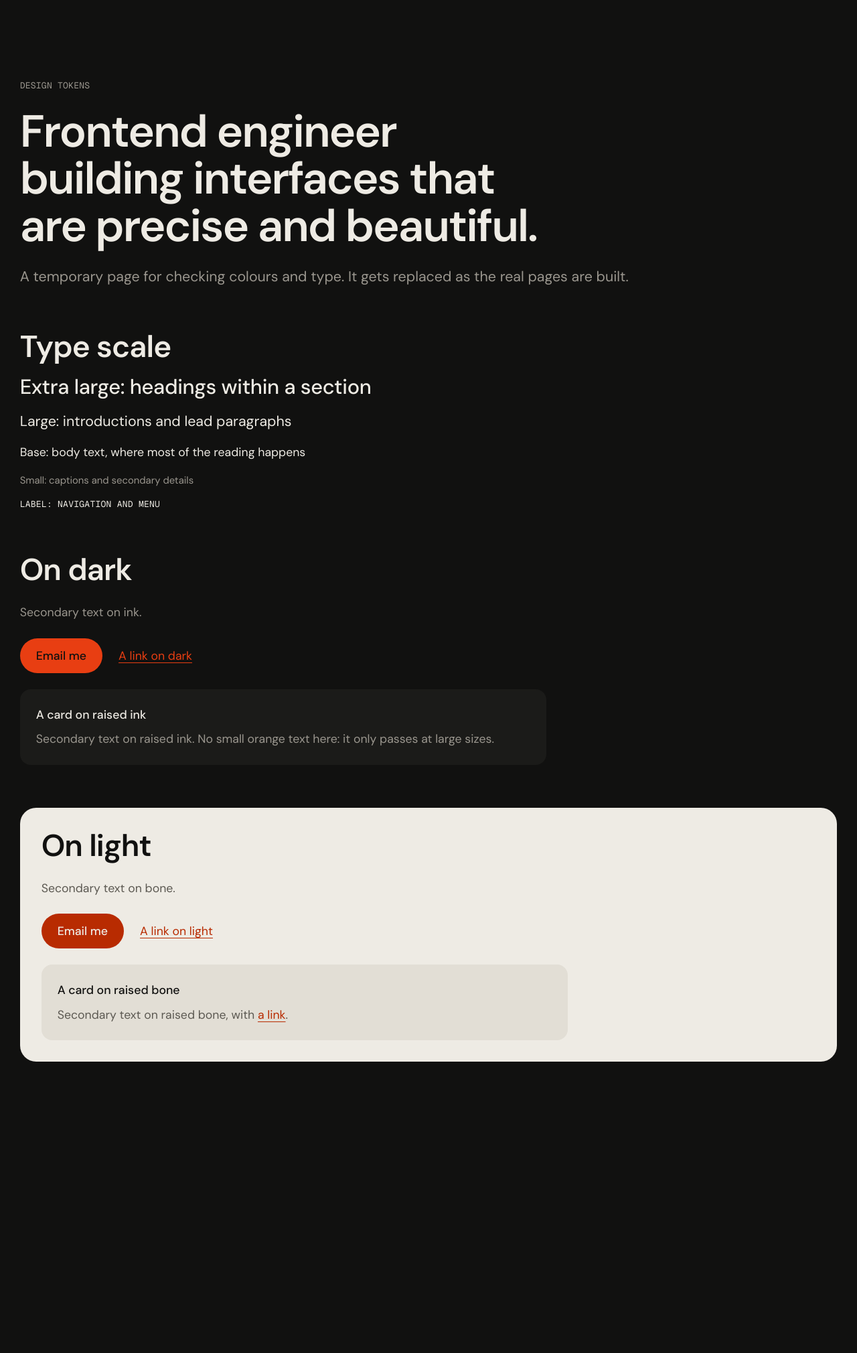
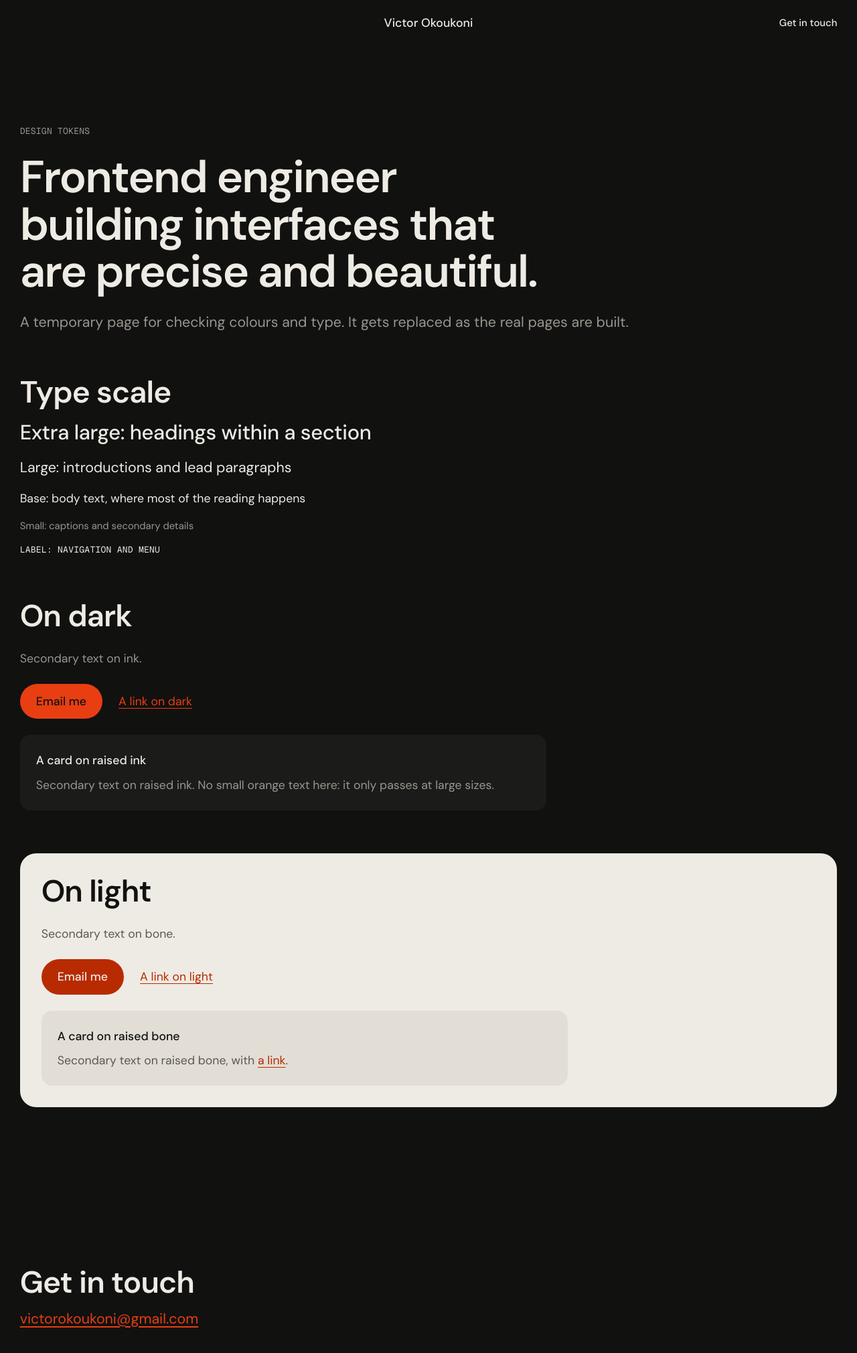
Before and after one commit to VinnyKouks/portfolio, a Next.js app: page / in a window 1280 px wide. Shown: the top 2020 px of the page at 67% size. Before the commit the page ends 1704 px from the top, so only its background shows below. Built offline with nearby package versions, Linux system fonts and the light colour scheme.

Commit message:
feat: add skip link, site header and footer placeholder

```diff
--- a/src/app/layout.tsx
+++ b/src/app/layout.tsx
@@ -1,5 +1,8 @@
 import type { Metadata, Viewport } from "next";
 import { DM_Sans, Geist_Mono } from "next/font/google";
+import { SiteFooter } from "@/components/layout/site-footer";
+import { SiteHeader } from "@/components/layout/site-header";
+import { SkipLink } from "@/components/layout/skip-link";
 
 import "@/styles/globals.css";
 
@@ -44,7 +47,14 @@ export default function RootLayout({ children }: LayoutProps<"/">) {
       className={`${dmSans.variable} ${geistMono.variable}`}
       data-scroll-behavior="smooth"
     >
-      <body className="surface-dark text-base antialiased">{children}</body>
+      <body className="surface-dark text-base antialiased">
+        <SkipLink />
+        <SiteHeader />
+        <main id="main" tabIndex={-1} className="outline-none">
+          {children}
+        </main>
+        <SiteFooter />
+      </body>
     </html>
   );
 }
--- a/src/app/page.tsx
+++ b/src/app/page.tsx
@@ -6,7 +6,7 @@
  */
 export default function Home() {
   return (
-    <main className="px-gutter py-section">
+    <div className="px-gutter py-section">
       <div className="mx-auto max-w-content space-y-16">
         <header className="space-y-6">
           <p className="font-mono text-label text-muted uppercase">
@@ -104,6 +104,6 @@ export default function Home() {
           </div>
         </section>
       </div>
-    </main>
+    </div>
   );
 }
--- /dev/null
+++ b/src/components/layout/site-footer.tsx
@@ -0,0 +1,19 @@
+import { site } from "@/content/site";
+
+// Placeholder: the full footer arrives in pull request 7. It already has
+// id="contact", so "Get in touch" has somewhere to jump to.
+export function SiteFooter() {
+  return (
+    <footer id="contact" className="px-gutter py-section">
+      <div className="mx-auto max-w-content space-y-3">
+        <h2 className="text-2xl font-semibold">Get in touch</h2>
+        <a
+          href={`mailto:${site.email}`}
+          className="text-lg text-accent underline underline-offset-4"
+        >
+          {site.email}
+        </a>
+      </div>
+    </footer>
+  );
+}
--- /dev/null
+++ b/src/components/layout/site-header.tsx
@@ -0,0 +1,19 @@
+import Link from "next/link";
+
+import { site } from "@/content/site";
+
+export function SiteHeader() {
+  return (
+    <header className="grid grid-cols-[1fr_auto_1fr] items-center px-gutter py-5">
+      <Link href="/" className="col-start-2 font-medium">
+        {site.name}
+      </Link>
+      <a
+        href="#contact"
+        className="justify-self-end text-sm font-medium underline-offset-4 hover:underline"
+      >
+        Get in touch
+      </a>
+    </header>
+  );
+}
--- /dev/null
+++ b/src/components/layout/skip-link.tsx
@@ -0,0 +1,12 @@
+// Hidden until a keyboard user presses Tab, then appears top left.
+// Lets them jump past the header straight to the page content.
+export function SkipLink() {
+  return (
+    <a
+      href="#main"
+      className="sr-only rounded-full bg-orange px-5 py-3 font-medium text-ink focus:not-sr-only focus:fixed focus:top-4 focus:left-4 focus:z-50"
+    >
+      Skip to content
+    </a>
+  );
+}
```
